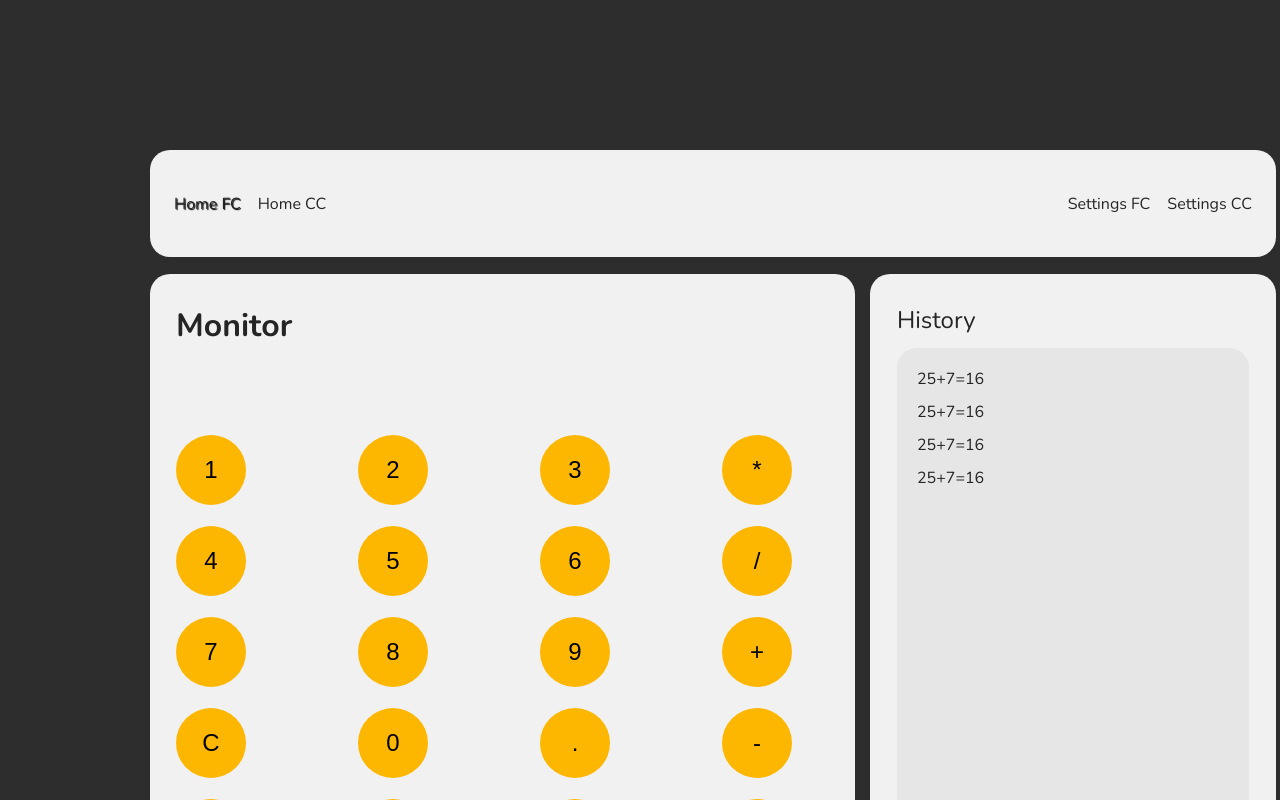
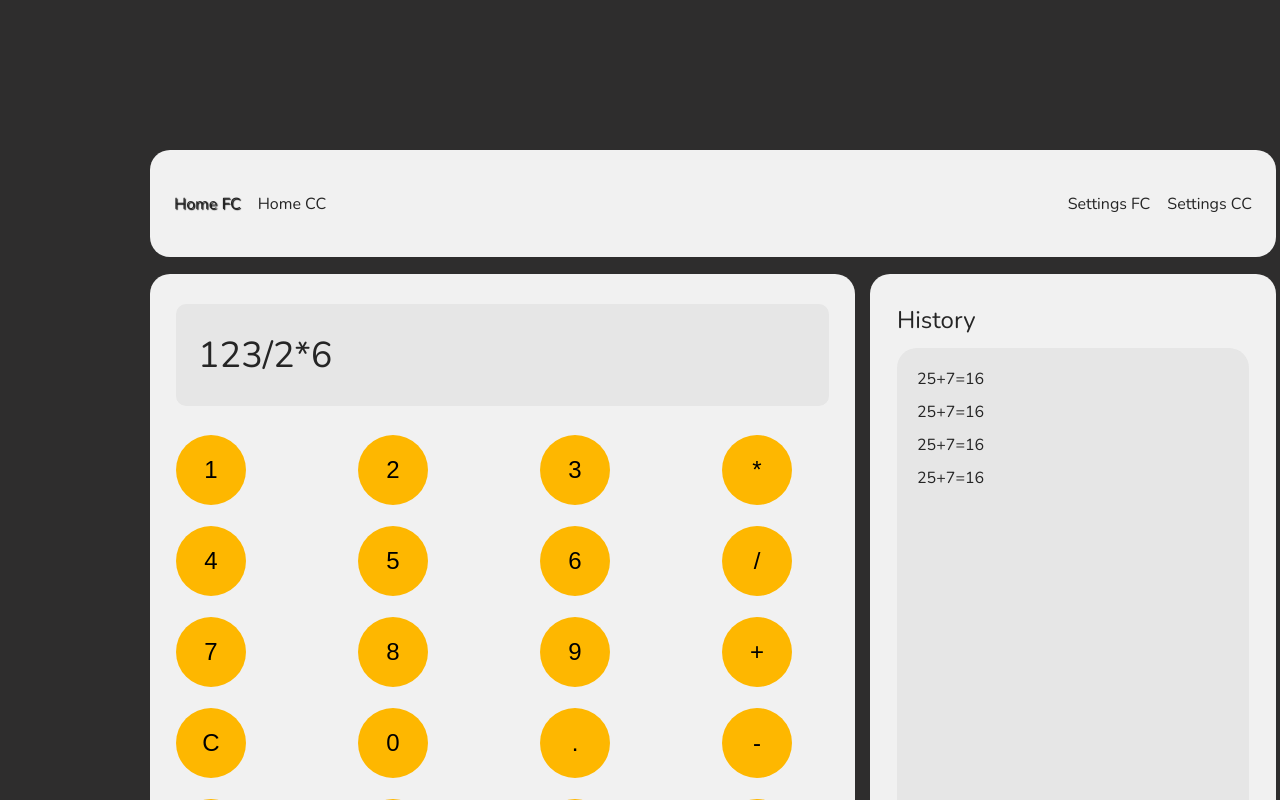
Before and after one commit to Defou1ts/calculation, a React (Create React App) app: page /fc in a window 1280 px wide. Shown: the top 800 px of the page. Built offline with nearby package versions, Linux system fonts and the light colour scheme.

Commit message:
created display component

```diff
--- a/src/components/Calculator/Calculator.tsx
+++ b/src/components/Calculator/Calculator.tsx
@@ -1,11 +1,11 @@
 import React from 'react';
-import { Keyboard } from '@components';
+import { Display, Keyboard } from '@components';
 import { CalculatorWrapper } from './styled';
 
 export const Calculator = (): JSX.Element => {
 	return (
 		<CalculatorWrapper>
-			<h1>Monitor</h1>
+			<Display />
 			<Keyboard />
 		</CalculatorWrapper>
 	);
--- a/src/components/Calculator/CalculatorС.tsx
+++ b/src/components/Calculator/CalculatorС.tsx
@@ -1,12 +1,12 @@
 import React from 'react';
-import { KeyboardC } from '@components';
+import { DisplayC, KeyboardC } from '@components';
 import { CalculatorWrapper } from './styled';
 
 export class CalculatorC extends React.Component {
 	render(): JSX.Element {
 		return (
 			<CalculatorWrapper>
-				<h1>Monitor</h1>
+				<DisplayC />
 				<KeyboardC />
 			</CalculatorWrapper>
 		);
--- /dev/null
+++ b/src/components/Display/Display.tsx
@@ -0,0 +1,8 @@
+import React from 'react';
+import { DisplayText, DisplayWrapper } from './styled';
+
+export const Display = (): JSX.Element => (
+	<DisplayWrapper>
+		<DisplayText>123/2*6</DisplayText>
+	</DisplayWrapper>
+);
--- /dev/null
+++ b/src/components/Display/DisplayC.tsx
@@ -0,0 +1,12 @@
+import React from 'react';
+import { DisplayText, DisplayWrapper } from './styled';
+
+export class DisplayC extends React.Component {
+	render(): JSX.Element {
+		return (
+			<DisplayWrapper>
+				<DisplayText>123/2*6</DisplayText>
+			</DisplayWrapper>
+		);
+	}
+}
--- /dev/null
+++ b/src/components/Display/styled.ts
@@ -0,0 +1,15 @@
+import styled from 'styled-components';
+
+export const DisplayWrapper = styled.div`
+	background-color: var(--monitor);
+	padding: 27px 22px;
+	border-radius: 10px;
+	width: 100%;
+`;
+
+export const DisplayText = styled.p`
+	font-weight: 400;
+	font-size: 36px;
+	line-height: 49px;
+	color: var(--text);
+`;
--- a/src/components/index.ts
+++ b/src/components/index.ts
@@ -4,6 +4,7 @@ export * from './Keyboard/Keyboard';
 export * from './Calculator/Calculator';
 export * from './History/History';
 export * from './HistoryMonitor/HistoryMonitor';
+export * from './Display/Display';
 
 export * from './layout/Layout';
 
@@ -14,3 +15,4 @@ export * from './Keyboard/KeyboardC';
 export * from './Calculator/CalculatorС';
 export * from './History/HistoryC';
 export * from './HistoryMonitor/HistoryMonitorC';
+export * from './Display/DisplayC';
```
